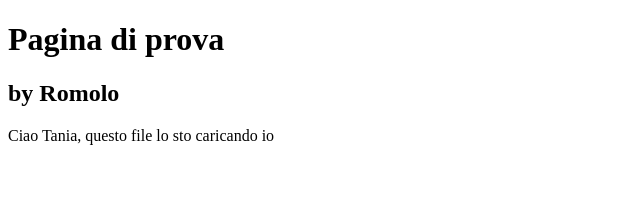
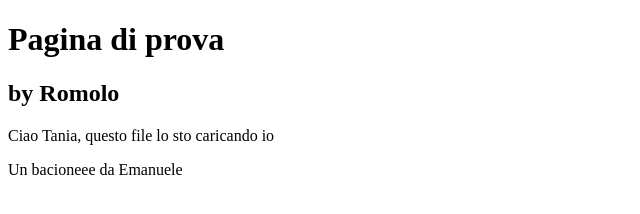
Before and after one commit to TaniaPrete/NUOVOPROGETTO, a plain HTML site: page index.html in a window 1280 px wide. Shown: the whole page, without its empty margins (0-640 px from the left). Drawn offline with Linux system fonts and the light colour scheme.

Commit message:
Emanuele

```diff
--- a/index.html
+++ b/index.html
@@ -9,5 +9,6 @@
     <h1>Pagina di prova</h1>
     <h2>by Romolo</h2>
     <p>Ciao Tania, questo file lo sto caricando io</p>
+    <P>Un bacioneee da Emanuele</P>
 </body>
 </html>
```
